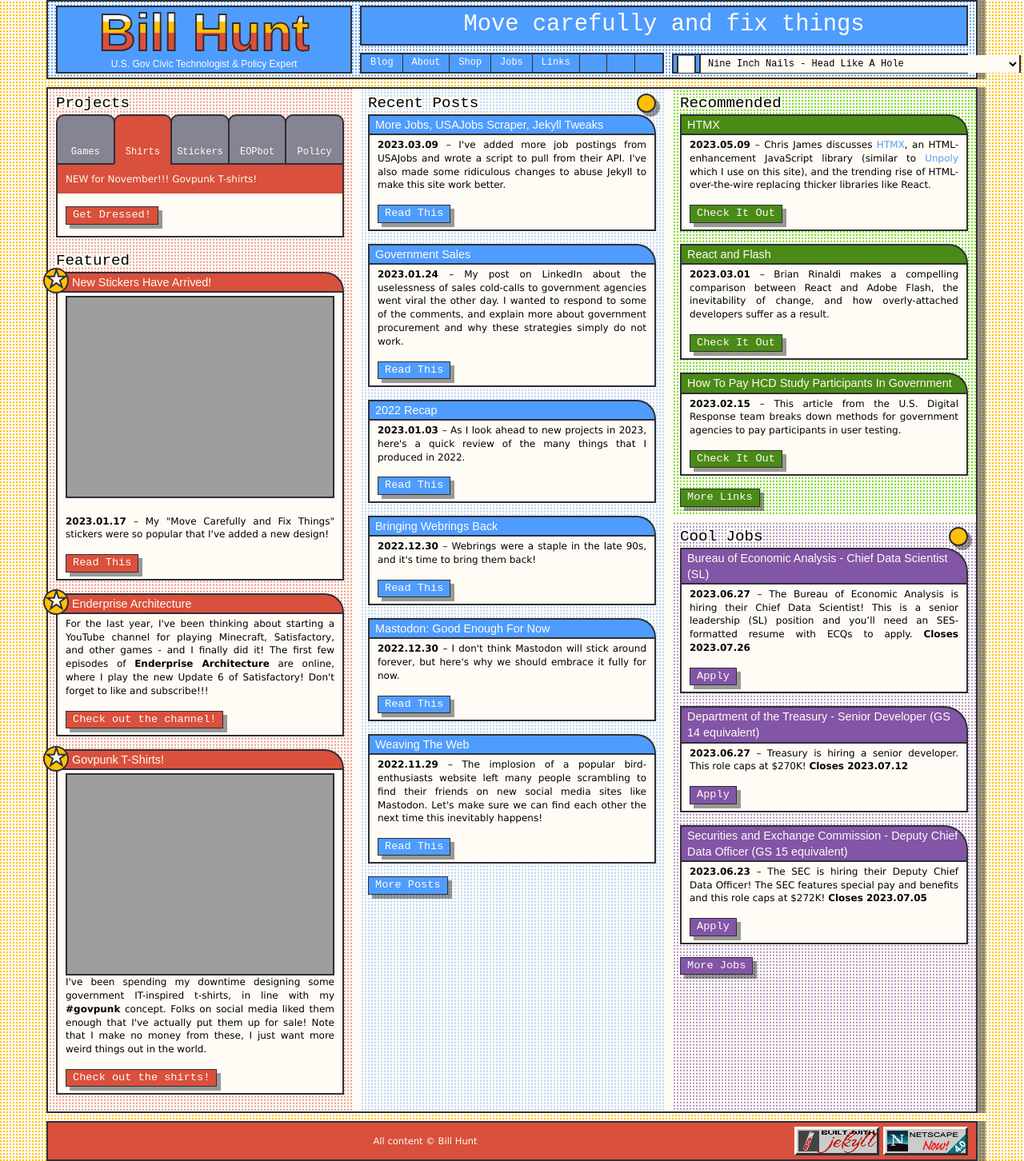
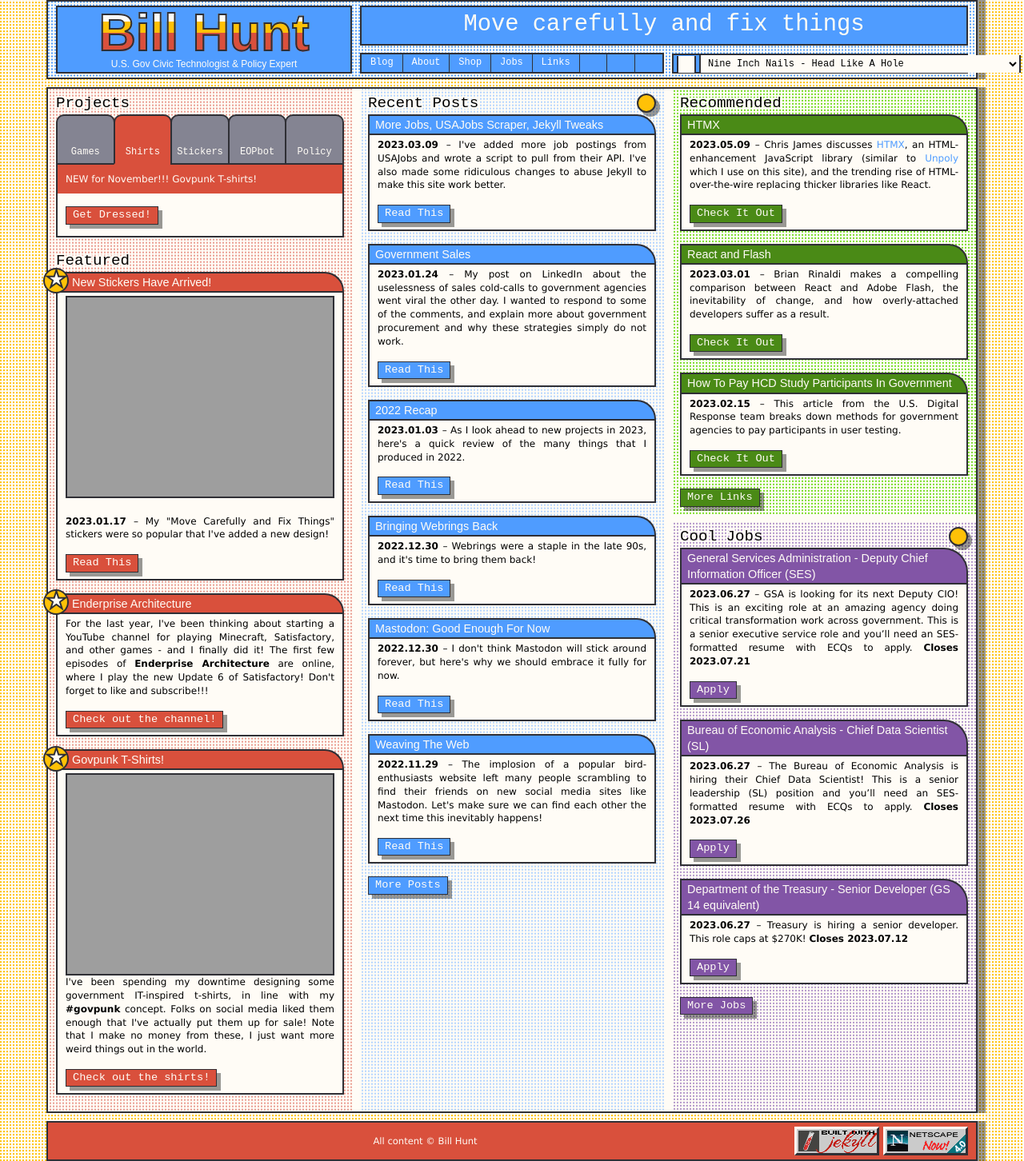
Before and after one commit to krusynth/billhunt.dev, a Jekyll site: the page built from index.md, in a window 1280 px wide. Shown: the whole page at 80% size. Built offline with Jekyll 4.4.1, drawn with Linux system fonts in a browser that asks for light colours; some web fonts are replaced.

Commit message:
Update jobs.

```diff
--- a/_data/jobs.yml
+++ b/_data/jobs.yml
@@ -1,3 +1,9 @@
+- title: General Services Administration - Deputy Chief Information Officer (SES)
+  url: https://www.usajobs.gov/job/732942700
+  date: 2023-06-27
+  closes: 2023-07-21
+  content: GSA is looking for its next Deputy CIO! This is an exciting role at an amazing agency doing critical transformation work across government. This is a senior executive service role and you'll need an SES-formatted resume with ECQs to apply.
+
 - title: Bureau of Economic Analysis - Chief Data Scientist (SL)
   url: https://www.usajobs.gov/job/733626200
   date: 2023-06-27
```
